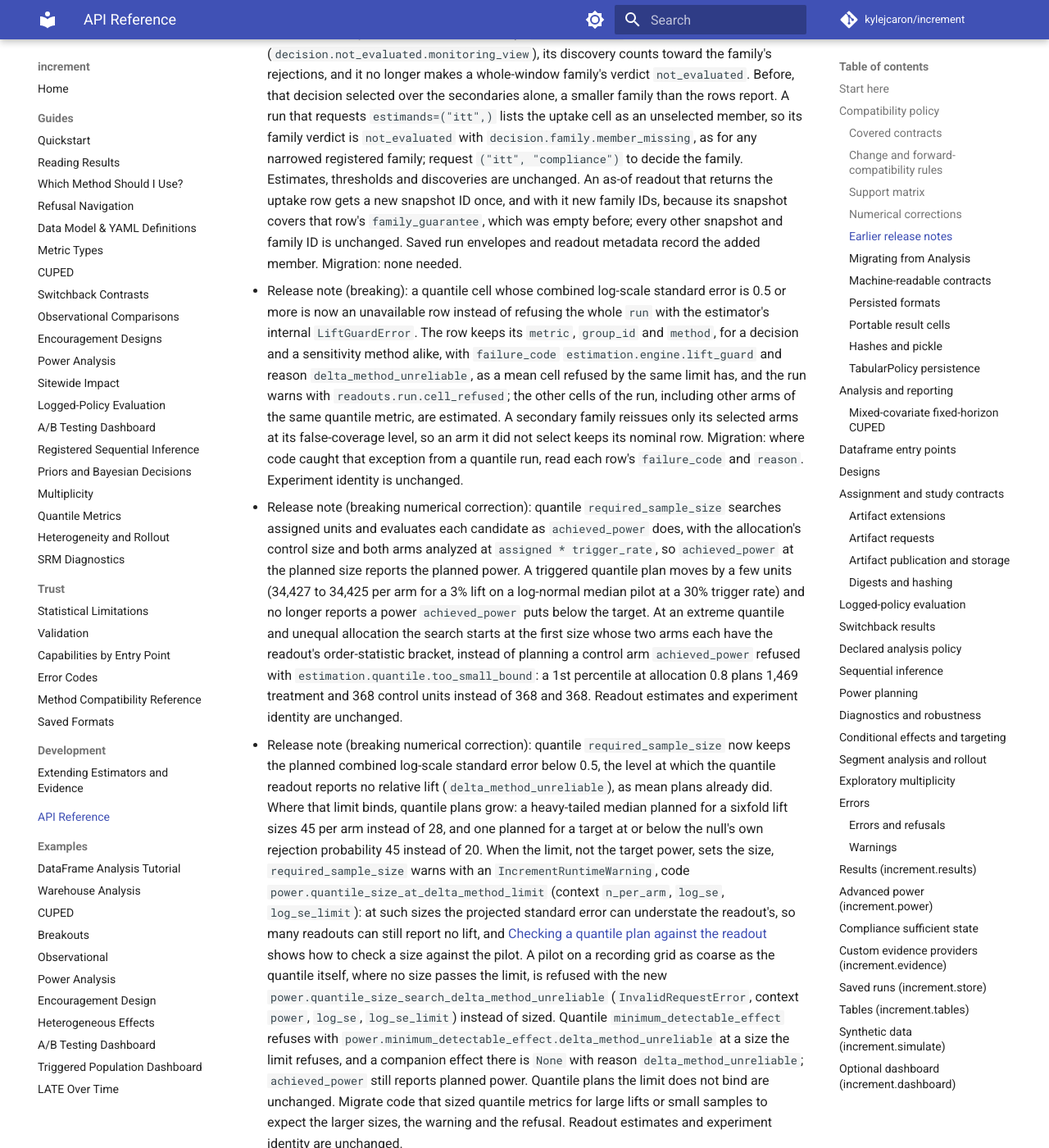
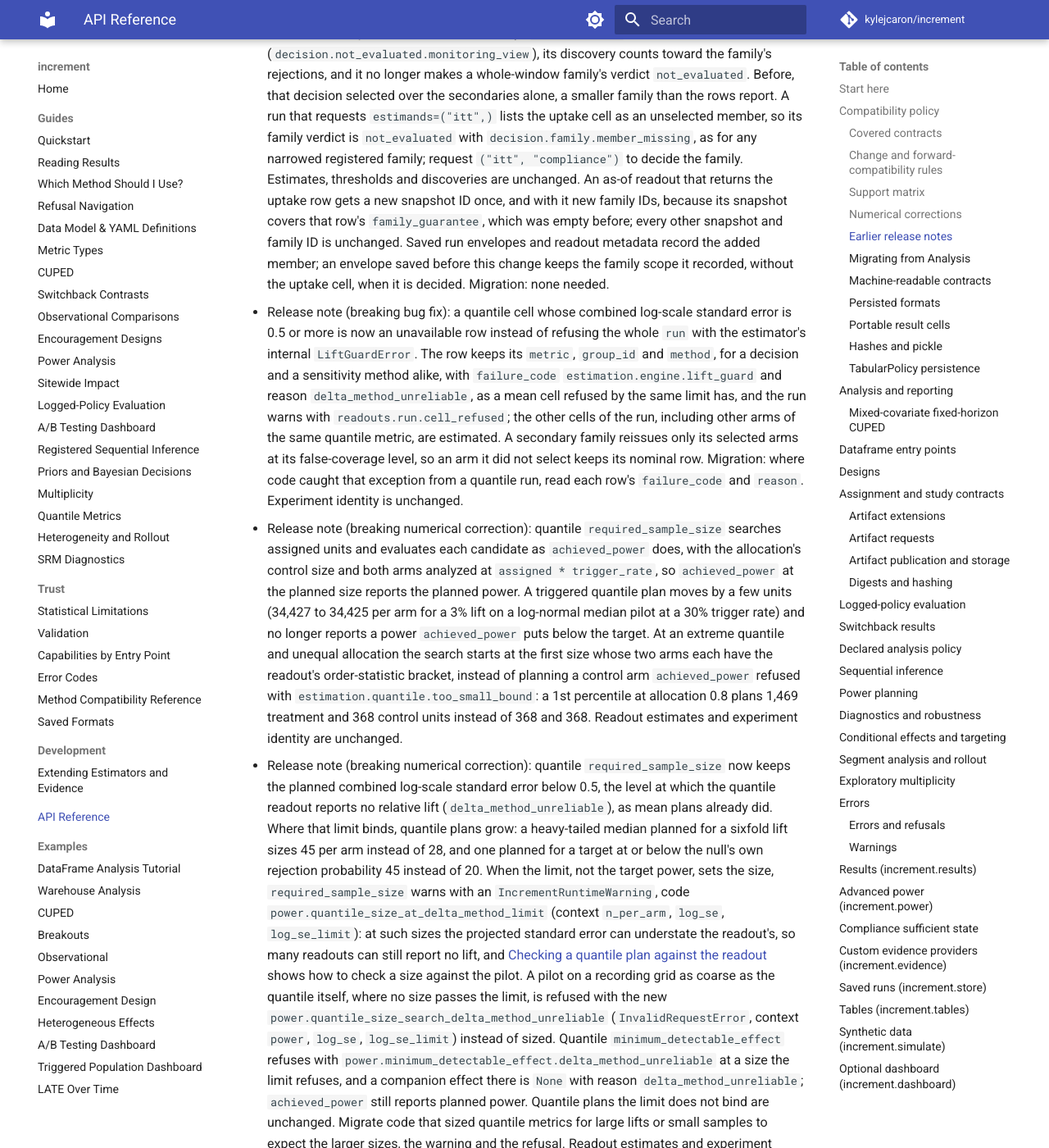
Before and after one commit to kylejcaron/increment, an MkDocs documentation site: the page built from docs/api.md, in a window 1280 px wide and 1400 px high, scrolled down 5604 px. Shown: the whole window at 82% size. Built offline with MkDocs 1.6.1 and Material for MkDocs 9.7.7, drawn with Linux system fonts in a browser that asks for light colours; comment, search, counter and statistics services are not loaded; some of the changed text lies outside the part shown.

Commit message:
docs: correct release notes and a planning refusal's wording (#457)
Release-note labels use the file's existing bug-fix labels, an envelope saved before the uptake-family change keeps the family scope it recorded, and the quantile size-search refusal says its standard error is about the smallest one planned.

```diff
--- a/docs/api.md
+++ b/docs/api.md
@@ -227,8 +227,9 @@
   with it new family IDs, because its snapshot covers that row's
   `family_guarantee`, which was empty before; every other snapshot and family
   ID is unchanged. Saved run envelopes and readout metadata record the added
-  member. Migration: none needed.
-- Release note (breaking): a quantile cell whose combined log-scale standard
+  member; an envelope saved before this change keeps the family scope it
+  recorded, without the uptake cell, when it is decided. Migration: none needed.
+- Release note (breaking bug fix): a quantile cell whose combined log-scale standard
   error is 0.5 or more is now an unavailable row instead of refusing the whole
   `run` with the estimator's internal `LiftGuardError`. The row keeps its
   `metric`, `group_id` and `method`, for a decision and a sensitivity method
@@ -279,7 +280,7 @@
   quantile metrics for large lifts or small samples to expect the larger sizes,
   the warning and the refusal. Readout estimates and experiment identity are
   unchanged.
-- Release note (fix): the `from_definitions` SQL previews
+- Release note (breaking bug fix): the `from_definitions` SQL previews
   `increment.query.panel_sql` and `summary_sql` now load the Ibis compiler of
   the dialect named by `backend=`, as connecting to that backend does.
   `backend="singlestoredb"` over another connection therefore reaches Ibis's
@@ -290,7 +291,7 @@
   `query.backend.compiler_unavailable` (context `backend`, `route`) before the
   preview reads anything. Migration: where code caught `ValueError` from these
   previews, catch `CodedError` and branch on its code.
-- Release note (fix): on a backend other than DuckDB, PostgreSQL, Snowflake
+- Release note (bug fix): on a backend other than DuckDB, PostgreSQL, Snowflake
   and BigQuery, an analysis whose event times carry a time zone still stops
   with `query.backend.operation_unsupported`, and its `detail` now reads
   "converting event times that carry a time zone to UTC (convert them to UTC
```
Also changed, not shown: 1 other file.
